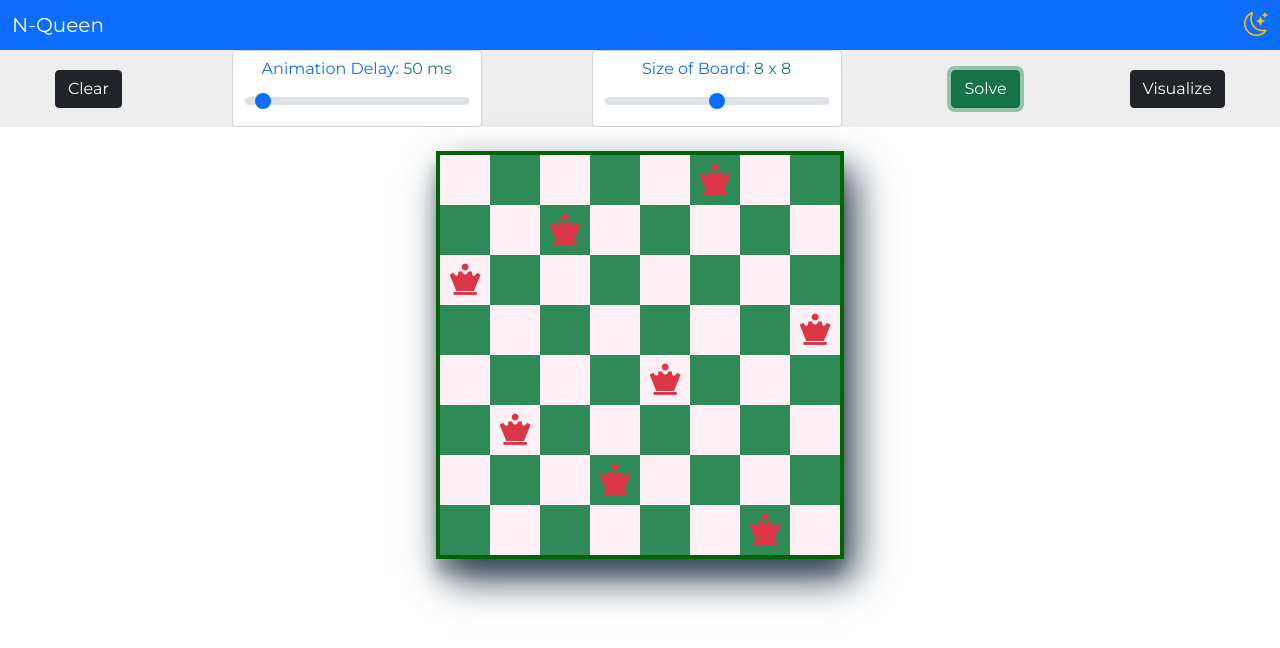
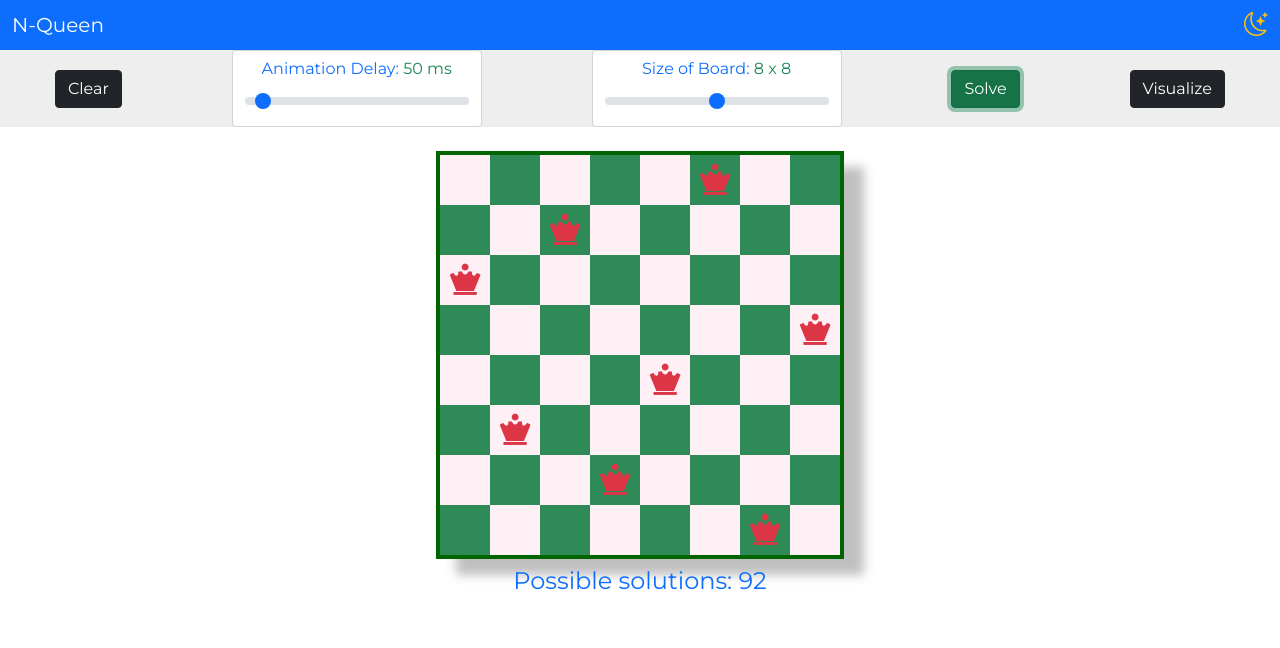
Before and after one commit to The-SP/N-Queen-Visualizer, a React (Create React App) app: page / in a window 1280 px wide. Both pictures are taken after a click on the button "Solve". Shown: the top 648 px of the page. Built offline with nearby package versions, Linux system fonts and the light colour scheme.

Commit message:
Show possible number of solutions

```diff
--- a/src/components/Board.css
+++ b/src/components/Board.css
@@ -3,7 +3,7 @@
   width: fit-content;
   height: fit-content;
   border: solid 4px darkgreen;
-  box-shadow: rgb(38, 57, 77) 10px 19px 38px, rgba(0, 0, 0, 0.22) 0px 15px 12px;
+  box-shadow: var(--shadow);
 }
 
 .square {
--- a/src/components/Chess.css
+++ b/src/components/Chess.css
@@ -3,6 +3,8 @@
   --background: white;
   --nav-background: #0d6efd;
   --input-background: #eee;
+  --info-text: #0d6efd;
+  --shadow: 20px 16px 10px hsl(0deg 0% 0% / 0.25);
 }
 
 body {
@@ -14,6 +16,8 @@ body {
   --background: linear-gradient(to right, #111, #043927, #111);
   --nav-background: #043927;
   --input-background: none;
+  --info-text: white;
+  --shadow: 0px -1px 5px green, 20px 16px 10px hsl(0deg 0% 0% / 0.25);
 }
 
 .theme {
@@ -36,3 +40,8 @@ body {
 .input-bar {
   background: var(--input-background);
 }
+
+.possible-solutions {
+  color: var(--info-text);
+  z-index: 1;
+}
--- a/src/components/Chess.js
+++ b/src/components/Chess.js
@@ -150,6 +150,13 @@ const Chess = () => {
       <div className="mt-4">
         <Board board={board} />
       </div>
+      <div class="possible-solutions text-center mt-2">
+          {solutions && (
+            <span class="h4">
+              Possible solutions: {solutions["results"].length}
+            </span>
+          )}
+        </div>
     </div>
   );
 };
```
